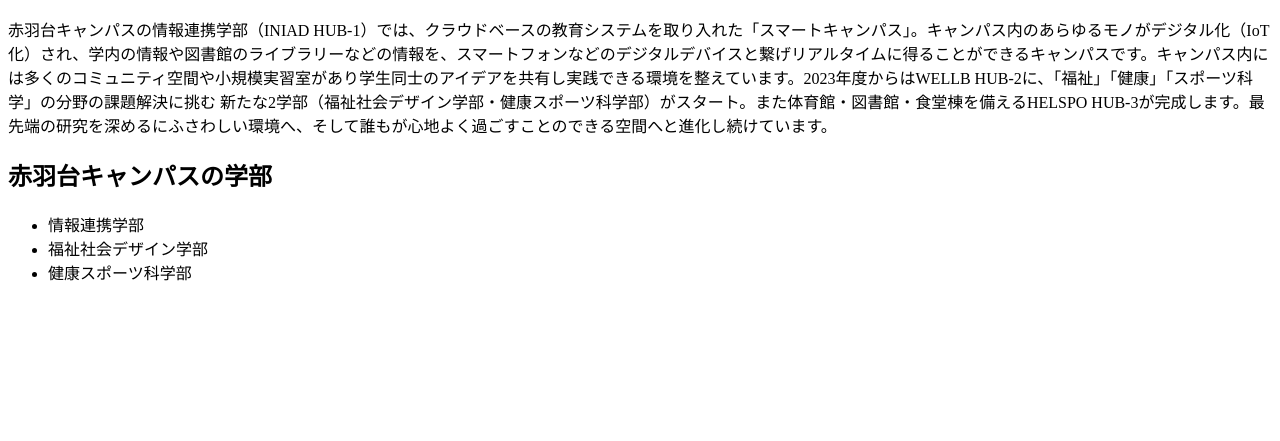
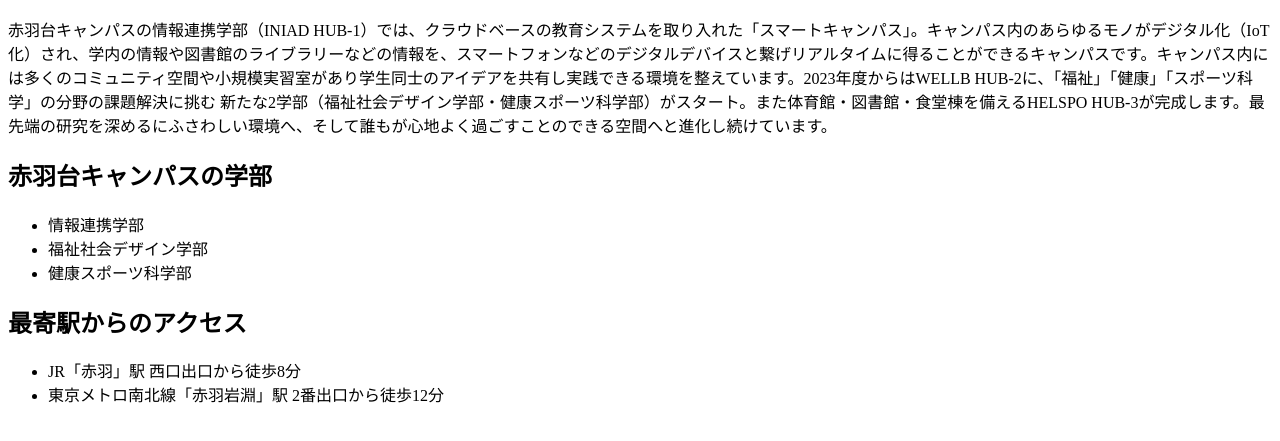
Before and after one commit to kim-iniad/git-remote-test-2026, a plain HTML site: page index.html in a window 1280 px wide. Shown: the part 127-568 px from the top of the page. Drawn offline with Linux system fonts and the light colour scheme.

Commit message:
交通アクセスを追加

```diff
--- a/index.html
+++ b/index.html
@@ -20,5 +20,10 @@
         <li>健康スポーツ科学部</li>
     </ul>
 
+    <h2>最寄駅からのアクセス</h2>
+    <ul>
+        <li>JR「赤羽」駅 西口出口から徒歩8分</li>
+        <li>東京メトロ南北線「赤羽岩淵」駅 2番出口から徒歩12分</li>
+    </ul>
 </body>
 </html>
```
